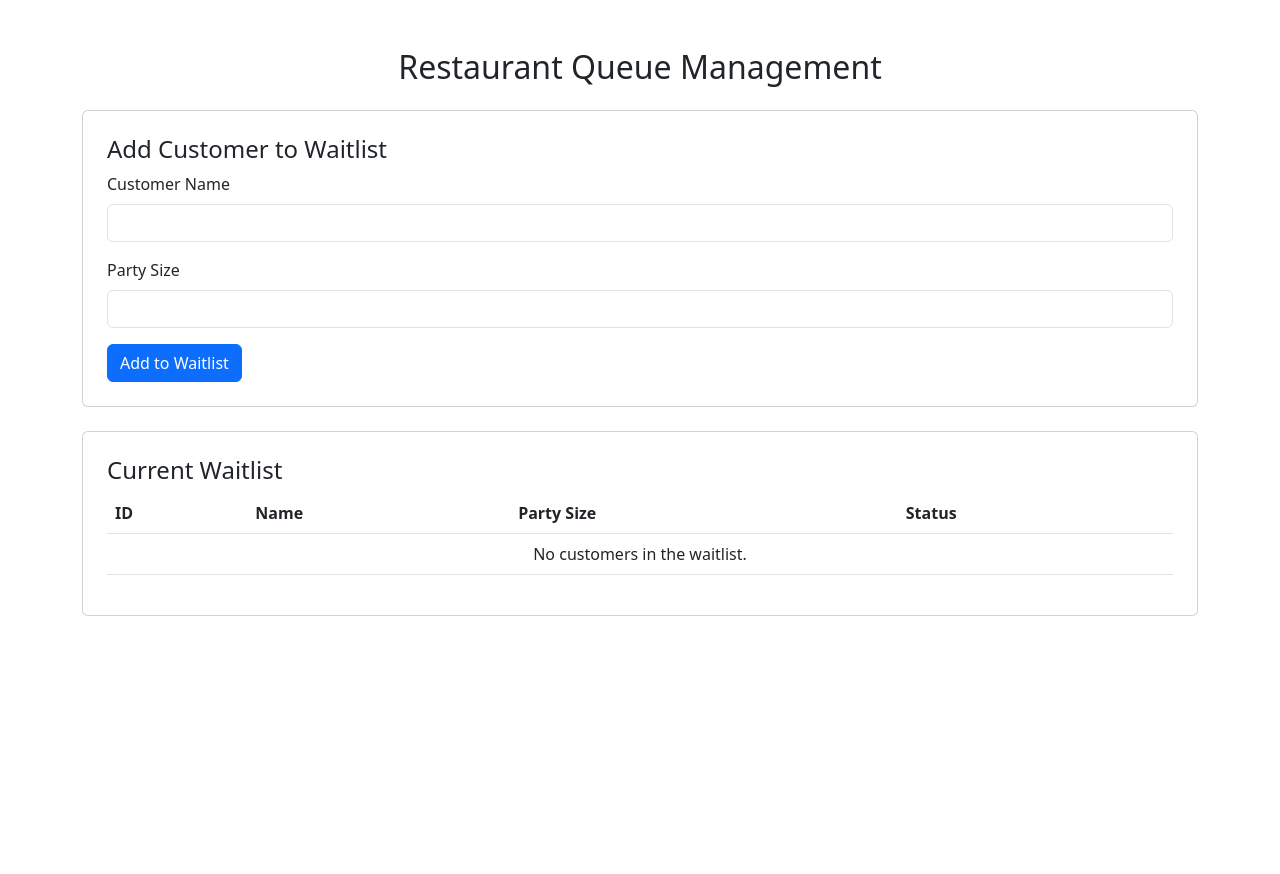
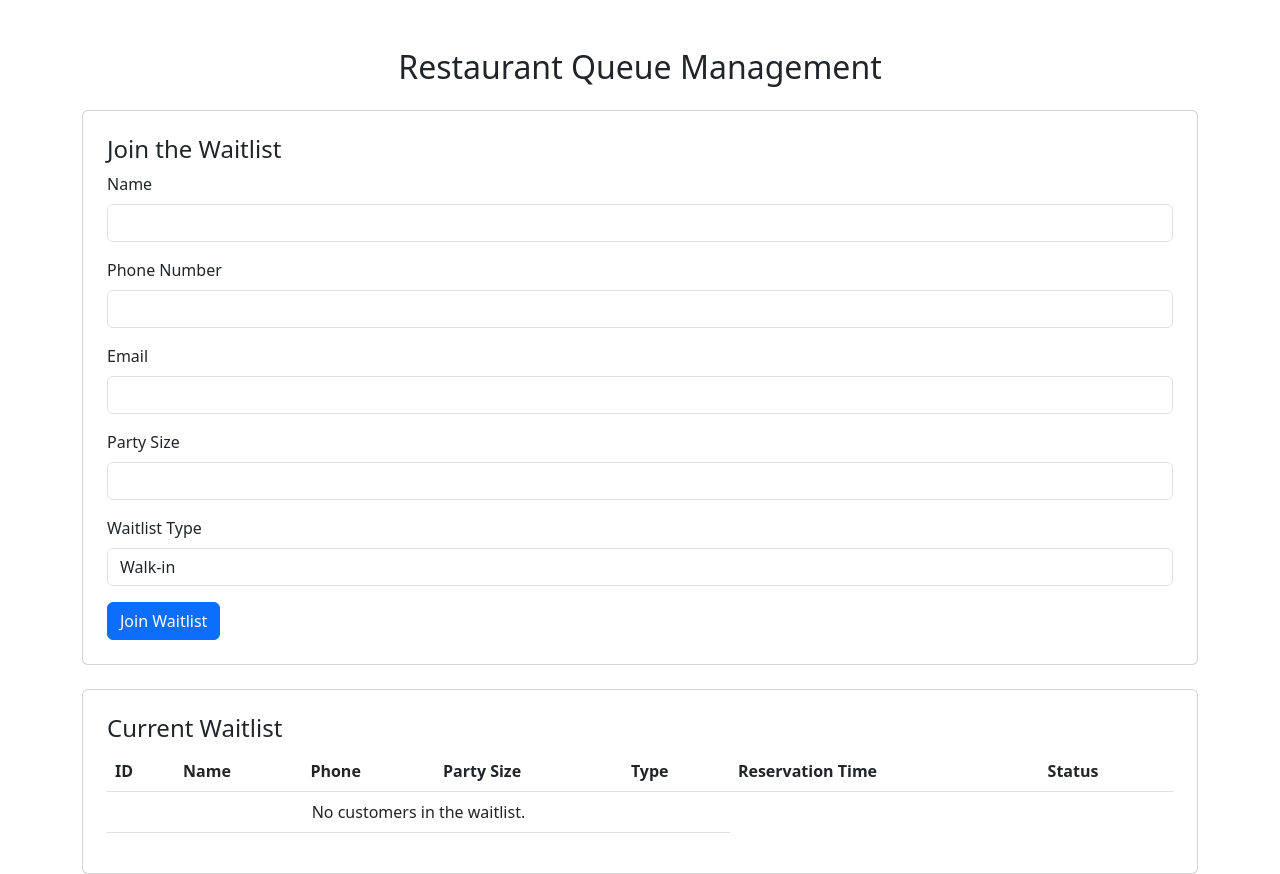
Before and after one commit to Posyyy/CSIS3126_Posy, a PHP site: page /index.html in a window 1280 px wide. Before the commit the page ends 616 px from the top, so only its background shows below. Run offline with PHP 8.4, Linux system fonts and the light colour scheme; data that the repository does not hold is empty.

Commit message:
Made some Changes!

```diff
--- a/get_waitlist.php
+++ b/get_waitlist.php
@@ -14,12 +14,14 @@ if ($result->num_rows > 0) {
         echo "<td>" . $row['waitlist_id'] . "</td>";
         echo "<td>" . htmlspecialchars($row['name']) . "</td>";
         echo "<td>" . $row['party_size'] . "</td>";
-        echo "<td>" . htmlspecialchars($row['status']) . "</td>";
+        echo "<td id='status-{$row['waitlist_id']}'>" . htmlspecialchars($row['status']) . "</td>";
 
-        // If user is admin, show remove button
         session_start();
         if (isset($_SESSION['role']) && $_SESSION['role'] == "admin") {
-            echo "<td><button class='btn btn-danger btn-sm' onclick='removeFromWaitlist(" . $row['waitlist_id'] . ")'>Remove</button></td>";
+            echo "<td>
+                    <button class='btn btn-success btn-sm' onclick='updateStatus(" . $row['waitlist_id'] . ", \"Seated\")'>Seat</button>
+                    <button class='btn btn-danger btn-sm' onclick='updateStatus(" . $row['waitlist_id'] . ", \"Removed\")'>Remove</button>
+                  </td>";
         }
 
         echo "</tr>";
--- a/index.html
+++ b/index.html
@@ -1,3 +1,10 @@
+<?php
+session_start();
+include 'db.php';
+
+$restaurant_id = 5; // Replace this dynamically if needed
+?>
+
 <!DOCTYPE html>
 <html lang="en">
 <head>
@@ -5,25 +12,53 @@
     <meta name="viewport" content="width=device-width, initial-scale=1.0">
     <title>Restaurant Queue</title>
     <link href="https://cdn.jsdelivr.net/npm/bootstrap@5.3.0/dist/css/bootstrap.min.css" rel="stylesheet">
+    <script src="https://code.jquery.com/jquery-3.6.0.min.js"></script>
 </head>
 <body>
 
 <div class="container mt-5">
     <h2 class="text-center">Restaurant Queue Management</h2>
 
-    <!-- Form to Add to Waitlist -->
+    <!-- Customer Form -->
     <div class="card p-4 my-4">
-        <h4>Add Customer to Waitlist</h4>
+        <h4>Join the Waitlist</h4>
         <form id="waitlistForm">
+            <input type="hidden" name="restaurant_id" value="<?php echo $restaurant_id; ?>">
+
             <div class="mb-3">
-                <label for="name" class="form-label">Customer Name</label>
-                <input type="text" class="form-control" id="name" required>
+                <label for="name" class="form-label">Name</label>
+                <input type="text" class="form-control" name="name" id="name" required>
             </div>
+
+            <div class="mb-3">
+                <label for="phone_number" class="form-label">Phone Number</label>
+                <input type="tel" class="form-control" name="phone_number" id="phone_number" required>
+            </div>
+
+            <div class="mb-3">
+                <label for="email" class="form-label">Email</label>
+                <input type="email" class="form-control" name="email" id="email" required>
+            </div>
+
             <div class="mb-3">
                 <label for="party_size" class="form-label">Party Size</label>
-                <input type="number" class="form-control" id="party_size" required>
+                <input type="number" class="form-control" name="party_size" id="party_size" required>
             </div>
-            <button type="submit" class="btn btn-primary">Add to Waitlist</button>
+
+            <div class="mb-3">
+                <label for="waitlist_type" class="form-label">Waitlist Type</label>
+                <select class="form-control" name="waitlist_type" id="waitlist_type" required onchange="toggleReservationTime()">
+                    <option value="Walk-in">Walk-in</option>
+                    <option value="Reservation">Reservation</option>
+                </select>
+            </div>
+
+            <div class="mb-3" id="reservation_time_container" style="display: none;">
+                <label for="reservation_time" class="form-label">Reservation Time</label>
+                <input type="time" class="form-control" name="reservation_time" id="reservation_time">
+            </div>
+
+            <button type="submit" class="btn btn-primary">Join Waitlist</button>
         </form>
     </div>
 
@@ -35,19 +70,34 @@
             <tr>
                 <th>ID</th>
                 <th>Name</th>
+                <th>Phone</th>
                 <th>Party Size</th>
+                <th>Type</th>
+                <th>Reservation Time</th>
                 <th>Status</th>
             </tr>
             </thead>
             <tbody id="waitlistTable">
-            <!-- Data will be inserted here dynamically -->
+            <!-- Data loads dynamically -->
             </tbody>
         </table>
     </div>
 </div>
 
-<script src="https://code.jquery.com/jquery-3.6.0.min.js"></script>
 <script>
+    function toggleReservationTime() {
+        let waitlistType = document.getElementById("waitlist_type").value;
+        let timeContainer = document.getElementById("reservation_time_container");
+
+        if (waitlistType === "Reservation") {
+            timeContainer.style.display = "block";
+            document.getElementById("reservation_time").required = true;
+        } else {
+            timeContainer.style.display = "none";
+            document.getElementById("reservation_time").required = false;
+        }
+    }
+
     // Fetch Waitlist Data
     function loadWaitlist() {
         $.get("get_waitlist.php", function(data) {
@@ -58,10 +108,8 @@
     // Handle Form Submission
     $("#waitlistForm").submit(function(event) {
         event.preventDefault();
-        let name = $("#name").val();
-        let party_size = $("#party_size").val();
 
-        $.post("add_to_waitlist.php", { name: name, party_size: party_size }, function(response) {
+        $.post("add_to_waitlist.php", $("#waitlistForm").serialize(), function(response) {
             alert(response);
             loadWaitlist();
             $("#waitlistForm")[0].reset();
```
Also changed, not shown: add_to_waitlist.php (+20 -24 lines), admin_dashboard.php (+15 -3 lines), home.php (+50 -4 lines), update_status.php (+19 -17 lines).
